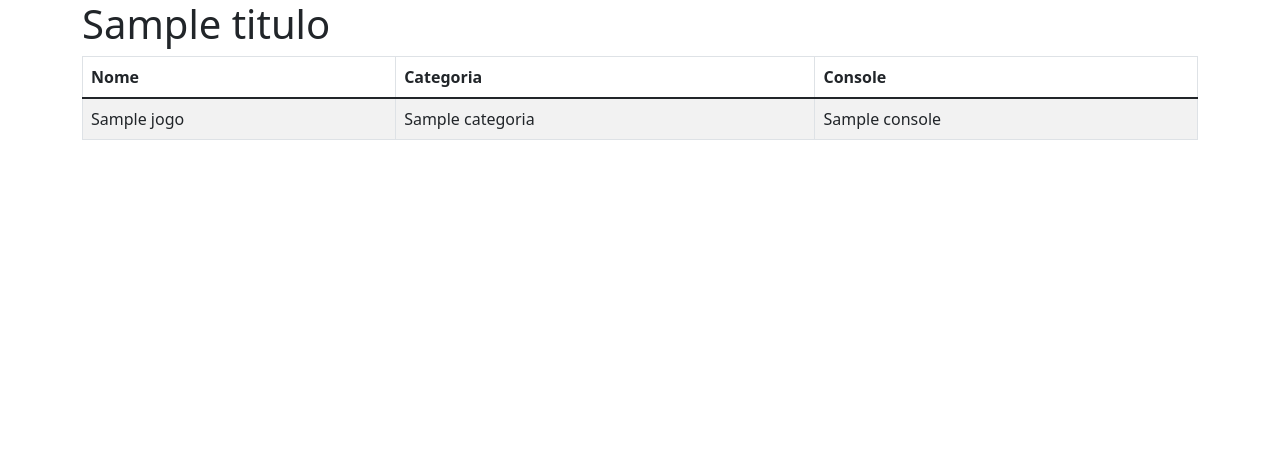
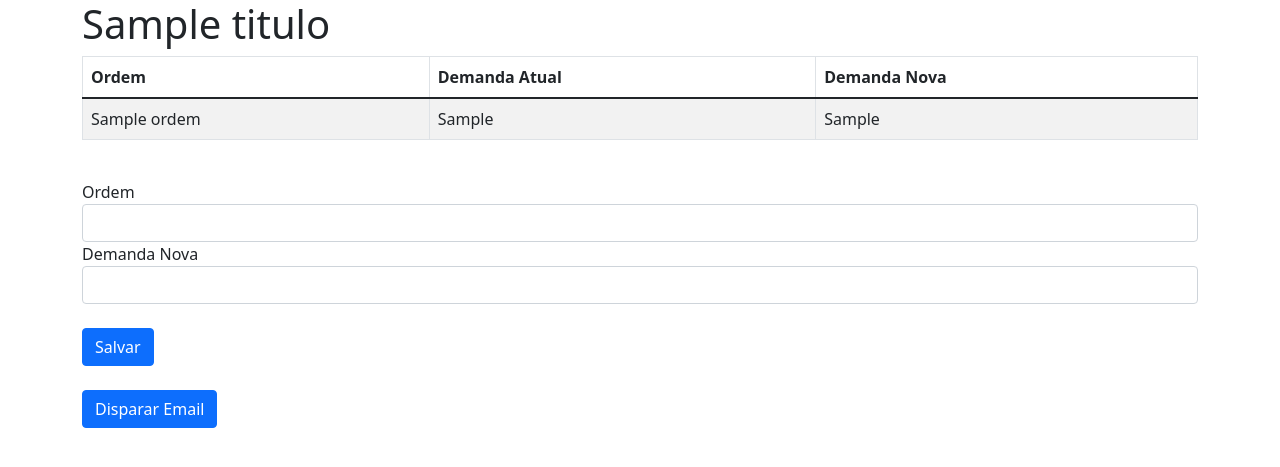
Before and after one commit to leandrofavila/TrocaDemandaFlaskApp, a Flask app: template templates/lista.html in a window 1280 px wide. Shown: the top 467 px of the page. Run offline with Flask 2, Linux system fonts and the light colour scheme; the template is opened without the code that fills it: most values are stand-ins (such as "Sample title", 1, 10 or a date in 2020); some libraries are stand-ins or nearby versions.

Commit message:
trabalhando na função dispara_email

```diff
--- a/main.py
+++ b/main.py
@@ -1,66 +1,106 @@
-from flask import Flask, render_template, request, redirect, session, flash
+from flask import Flask, render_template, request, redirect, session, flash, url_for
+import cx_Oracle
 
 
 class Jogo:
-    def __init__(self, nome, categoria, console):
+    def __init__(self, ordem, dem_out, dem_in):
+        self.ordem = ordem
+        self.dem_out = dem_out
+        self.dem_in = dem_in
+
+
+class Usuario:
+    def __init__(self, nome, nickname, senha):
         self.nome = nome
-        self.categoria = categoria
-        self.console = console
+        self.nickname = nickname
+        self.senha = senha
 
 
 lista = []
+
+usuario1 = Usuario('KBCA', 'kbca', 'alo')
+usuario2 = Usuario('pana', 'pana', '123')
+usuario3 = Usuario('pançudo', 'barriga', '123')
+
+usuarios = {usuario1.nickname: usuario1,
+            usuario2.nickname: usuario2,
+            usuario3.nickname: usuario3
+            }
 
 app = Flask(__name__)
 
 app.secret_key = 'kbca'
 
 
+
+
 @app.route('/')
 def index():
-    return render_template('lista.html', titulo='Jogos', jogos=lista)
-
-
-@app.route('/novo')
-def novo():
-    return render_template('novo.html', titulo='Novo Jogo')
+    if 'usuario_logado' not in session or session['usuario_logado'] is None:
+        return redirect(url_for('login', proxima=url_for('index')))
+    return render_template('lista.html', titulo='Ordens', jogos=lista)
 
 
 @app.route('/criar', methods=['POST', ])
 def criar():
-    nome = request.form['nome']
-    categoria = request.form['categoria']
-    console = request.form['console']
-    jogo = Jogo(nome, categoria, console)
+    ordem = request.form['ordem']
+    dem_in = request.form['dem_in']
+    dem_out = focco(ordem)
+    jogo = Jogo(ordem, dem_out, dem_in)
     lista.append(jogo)
-    focco()
-    return redirect('/')
+    return redirect(url_for('index'))
 
 
 @app.route('/login')
 def login():
-    return render_template('login.html')
+    proxima = request.args.get('proxima')
+    return render_template('login.html', proxima=proxima)
 
 
 @app.route('/autenticar', methods=['POST', ])
 def autenticar():
-    if 'alo' == request.form['senha']:
-        session['usuario_logado'] = request.form['usuario']
-        flash('Usuario ' + session['usuario_logado'] + ' Logado com Sucesso!')
-        return redirect('/')
+    if request.form['usuario'] in usuarios:
+        usuario = usuarios[request.form['usuario']]
+        if request.form['senha'] == usuario.senha:
+            session['usuario_logado'] = usuario.nickname
+            flash(usuario.nickname + ' Logado com Sucesso!')
+            proxima_pagina = request.form['proxima']
+            return redirect(proxima_pagina)
     else:
         flash('Usuario não logado')
-        return redirect('/login')
+        return redirect(url_for('login'))
 
 
 @app.route('/logout')
 def logout():
     session['usuario_logado'] = None
     flash('Logout Efetuado')
-    return redirect('/')
+    return redirect(url_for('index'))
 
 
-def focco():
-    pass
+def focco(ordem):
+    dsn = cx_Oracle.makedsn("10.40.3.10", 1521, service_name="f3ipro")
+    connection = cx_Oracle.connect(user=r"focco_consulta", password=r'consulta3i08', dsn=dsn, encoding="UTF-8")
+    cur = connection.cursor()
+    cur.execute(
+        r"SELECT TPL.COD_ITEM  "
+        r"FROM FOCCO3I.TORDENS TOR "
+        r"INNER JOIN FOCCO3I.TDEMANDAS TDE                    ON TOR.ID = TDE.ORDEM_ID "
+        r"INNER JOIN FOCCO3I.TITENS_PLANEJAMENTO TPL          ON TDE.ITPL_ID = TPL.ID "
+        r"WHERE TOR.NUM_ORDEM IN (" + ordem + ") "
+    )
+    dem_out_focco = cur.fetchall()
+    print(type(dem_out_focco))
+    return dem_out_focco
 
 
-app.run(debug=True)
+@app.route('/dispara_email', methods=['POST', ])
+def dispara_email():
+    print('pana_dev')
+    lista.clear()
+    return redirect(url_for('index'))
+
+
+
+if __name__ == '__main__':
+    app.run(host='10.40.3.48', port=8010, debug=True)
--- a/templates/lista.html
+++ b/templates/lista.html
@@ -1,22 +1,46 @@
 {% extends "template.html" %}
 {% block conteudo %}
+
 <table class="table table-striped table-responsive table-bordered">
     <thead class="thead-default">
         <tr>
-                    <th>Nome</th>
-                    <th>Categoria</th>
-                    <th>Console</th>
+            <th>Ordem</th>
+            <th>Demanda Atual</th>
+            <th>Demanda Nova</th>
         </tr>
     </thead>
     <tbody>
         {% for jogo in jogos %}
         <tr>
-                    <td>{{ jogo.nome }}</td>
-                    <td>{{ jogo.categoria }}</td>
-                    <td>{{ jogo.console }}</td>
+            <td>{{ jogo.ordem }}</td>
+            <td>{{ jogo.dem_out }}</td>
+            <td>{{ jogo.dem_in }}</td>
         </tr>
         {% endfor %}
-
     </tbody>
 </table>
+
+<br>
+
+<form action="{{ url_for('criar') }}" method="post">
+  <fieldset>
+    <div class="form-group">
+      <label for="ordem">Ordem</label>
+      <input type="text" id="ordem" name="ordem" class="form-control">
+    </div>
+    <div class="form-group">
+      <label for="dem_in">Demanda Nova</label>
+      <input type="text" id="dem_in" name="dem_in" class="form-control">
+    </div>
+     <br>
+    <button type="submit" class="btn btn-primary btn-salvar">Salvar</button>
+  </fieldset>
+</form>
+
+<br>
+
+<form action="{{ url_for('dispara_email') }}" method="post">
+    <button type="submit" class="btn btn-primary btn-salvar">Disparar Email</button>
+</form>
+
 {% endblock %}
--- a/templates/login.html
+++ b/templates/login.html
@@ -3,7 +3,7 @@
   <head>
     <meta charset="utf-8">
     <meta name="viewport" content="width=device-width, initial-scale=1">
-    <title>Jogoteca</title>
+    <title>TrocaDemanda</title>
     <link rel="stylesheet" href="{{ url_for('static', filename='bootstrap.css') }}">
   </head>
   <body>
@@ -20,7 +20,8 @@
         {% endwith %}
 
         <h1>Login</h1>
-        <form method="POST" action="/autenticar">
+        <form method="POST" action="{{ url_for('autenticar') }}">
+            <input type="hidden" name="proxima" value="{{ proxima }}">
             <p><label>Nome de usuário:</label> <input class="form-control" type="text" name="usuario" required></p>
             <p><label>Senha:</label> <input class="form-control" type="password" name="senha" required></p>
             <p><button class="btn btn-primary" type="submit">Entrar</button></p>
--- a/templates/template.html
+++ b/templates/template.html
@@ -3,7 +3,7 @@
 <head>
     <meta charset="utf-8">
     <meta name="viewport" content="width=device-width, initial-scale=1">
-    <title>Jogoteca</title>
+    <title>Troca Demanda</title>
     <link rel="stylesheet"  href="{{ url_for('static', filename='bootstrap.css') }}">
 </head>
 <body>
```
Also changed, not shown: prepara_banco.py (added, +26 -0 lines), templates/novo.html (deleted, +0 -20 lines). Lines whose indentation alone changed are shown as unchanged.
